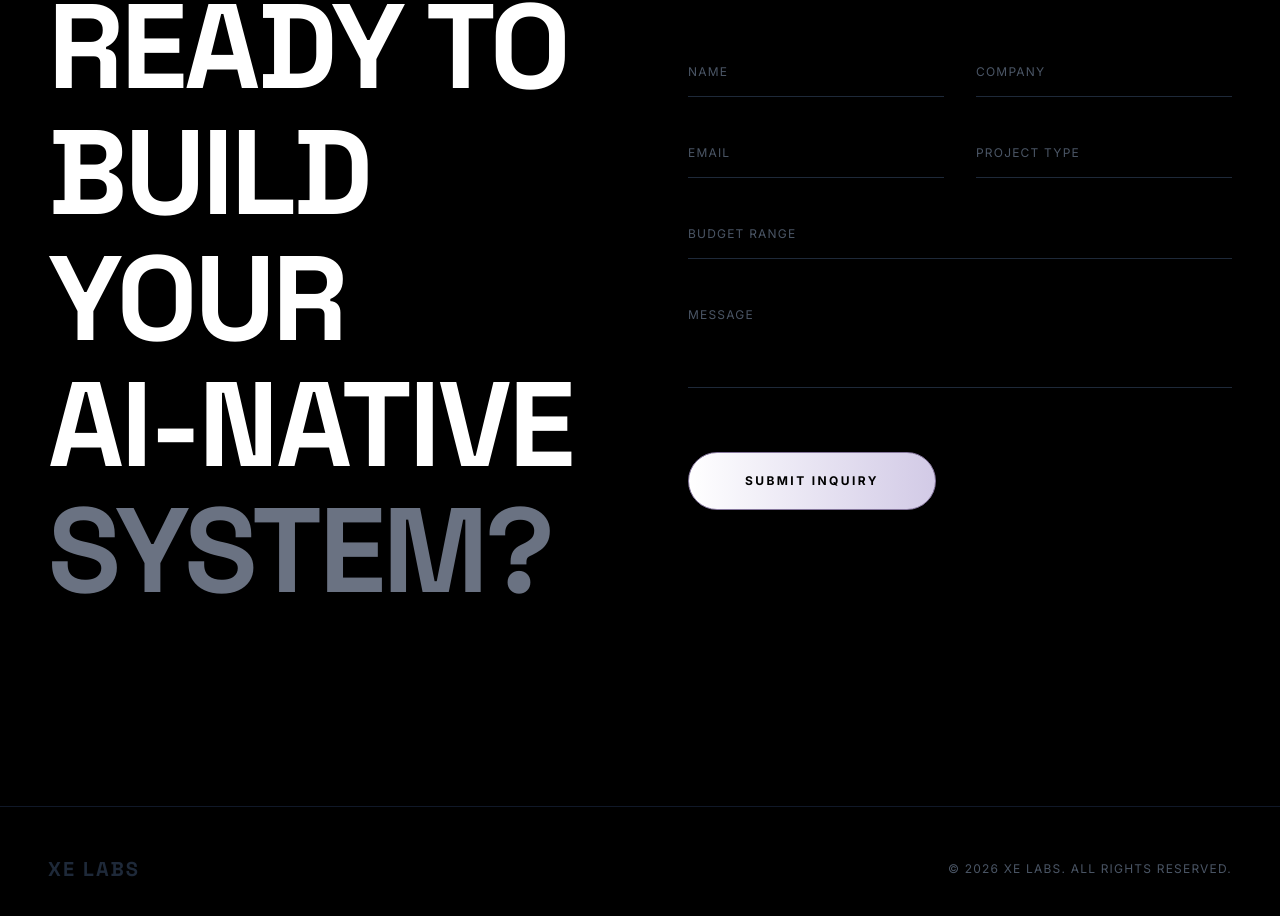
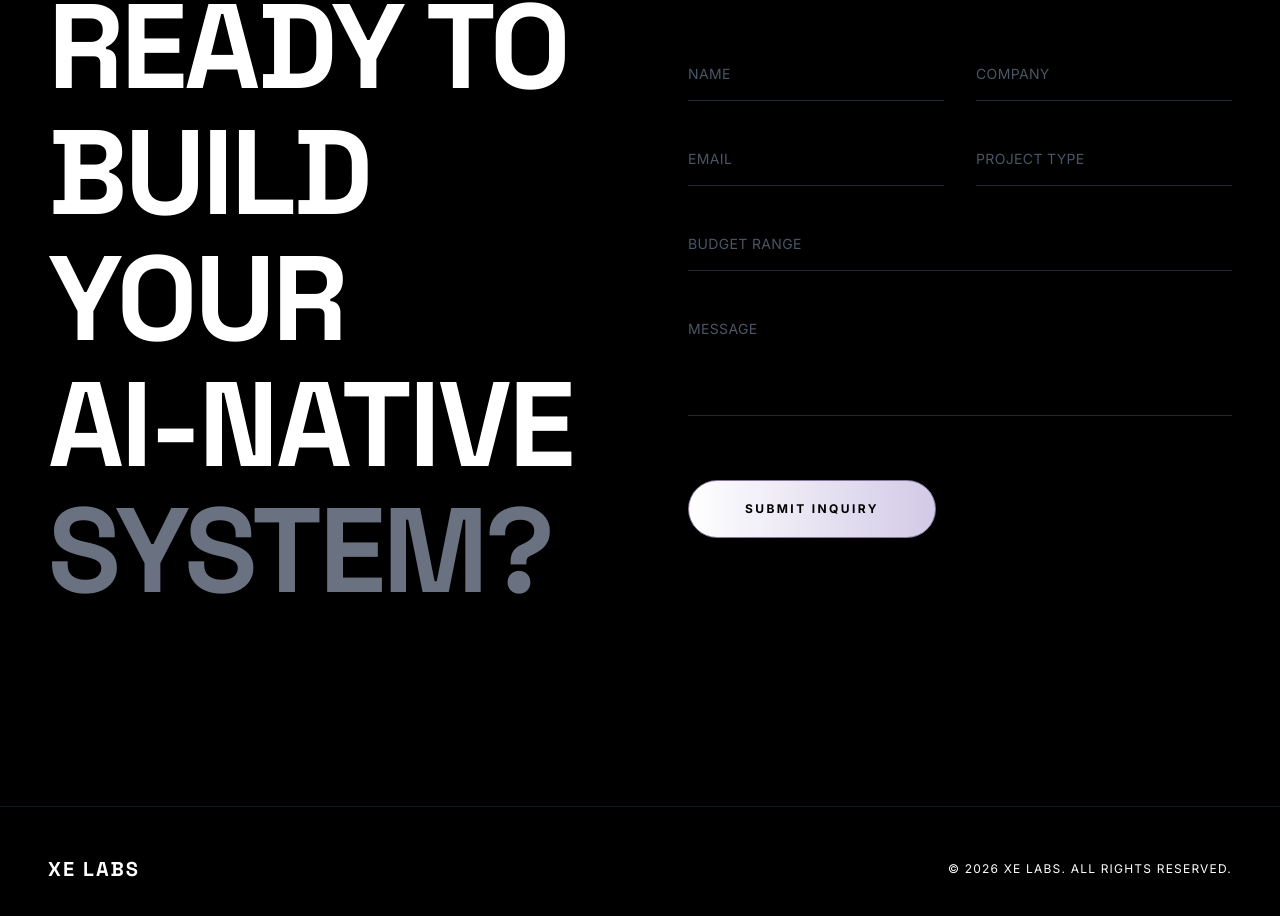
Before and after one commit to rajstories/Xe_Labs, a Next.js app: page / in a window 1280 px wide. Shown: the part 5712-6628 px from the top of the page. Built offline with nearby package versions, Linux system fonts and the light colour scheme.

Commit message:
style: update contact form and footer visuals
Improve form accessibility by adding dark mode autofill overrides and adjusting text styling. Update footer text contrast for better readability.

```diff
--- a/app/globals.css
+++ b/app/globals.css
@@ -21,4 +21,14 @@
     font-weight: 500;
     @apply text-white;
   }
+
+  /* Fix autofill styles in dark mode */
+  input:-webkit-autofill,
+  input:-webkit-autofill:hover,
+  input:-webkit-autofill:focus,
+  input:-webkit-autofill:active {
+      -webkit-box-shadow: 0 0 0 30px black inset !important;
+      -webkit-text-fill-color: white !important;
+      transition: background-color 5000s ease-in-out 0s;
+  }
 }
--- a/components/contact-section.tsx
+++ b/components/contact-section.tsx
@@ -36,12 +36,12 @@ export function ContactSection() {
               <input
                 type="text"
                 placeholder="NAME"
-                className="border-b border-gray-800 bg-transparent outline-none py-4 w-full text-white placeholder-gray-600 focus:border-white transition-colors uppercase tracking-widest text-xs"
+                className="border-b border-gray-800 bg-transparent outline-none py-4 w-full text-white placeholder-gray-600 focus:border-white transition-colors tracking-wide text-sm"
               />
               <input
                 type="text"
                 placeholder="COMPANY"
-                className="border-b border-gray-800 bg-transparent outline-none py-4 w-full text-white placeholder-gray-600 focus:border-white transition-colors uppercase tracking-widest text-xs"
+                className="border-b border-gray-800 bg-transparent outline-none py-4 w-full text-white placeholder-gray-600 focus:border-white transition-colors tracking-wide text-sm"
               />
             </div>
 
@@ -49,25 +49,25 @@ export function ContactSection() {
               <input
                 type="email"
                 placeholder="EMAIL"
-                className="border-b border-gray-800 bg-transparent outline-none py-4 w-full text-white placeholder-gray-600 focus:border-white transition-colors uppercase tracking-widest text-xs"
+                className="border-b border-gray-800 bg-transparent outline-none py-4 w-full text-white placeholder-gray-600 focus:border-white transition-colors tracking-wide text-sm"
               />
               <input
                 type="text"
                 placeholder="PROJECT TYPE"
-                className="border-b border-gray-800 bg-transparent outline-none py-4 w-full text-white placeholder-gray-600 focus:border-white transition-colors uppercase tracking-widest text-xs"
+                className="border-b border-gray-800 bg-transparent outline-none py-4 w-full text-white placeholder-gray-600 focus:border-white transition-colors tracking-wide text-sm"
               />
             </div>
 
             <input
               type="text"
               placeholder="BUDGET RANGE"
-              className="border-b border-gray-800 bg-transparent outline-none py-4 w-full text-white placeholder-gray-600 focus:border-white transition-colors uppercase tracking-widest text-xs"
+              className="border-b border-gray-800 bg-transparent outline-none py-4 w-full text-white placeholder-gray-600 focus:border-white transition-colors tracking-wide text-sm"
             />
 
             <textarea
               placeholder="MESSAGE"
               rows={4}
-              className="border-b border-gray-800 bg-transparent outline-none py-4 w-full text-white placeholder-gray-600 focus:border-white transition-colors uppercase tracking-widest text-xs resize-none"
+              className="border-b border-gray-800 bg-transparent outline-none py-4 w-full text-white placeholder-gray-600 focus:border-white transition-colors tracking-wide text-sm resize-none"
             ></textarea>
 
             <div className="mt-8 flex justify-start">
--- a/components/footer.tsx
+++ b/components/footer.tsx
@@ -2,10 +2,10 @@ export function Footer() {
   return (
     <footer className="w-full bg-black border-t border-gray-900 py-12 px-6 md:px-12">
       <div className="max-w-[1600px] mx-auto flex flex-col sm:flex-row items-center justify-between gap-6">
-        <div className="text-xl font-display font-bold uppercase tracking-widest text-gray-800">
+        <div className="text-xl font-display font-bold uppercase tracking-widest text-white">
           XE Labs
         </div>
-        <p className="text-gray-600 text-xs tracking-widest uppercase">
+        <p className="text-white text-xs tracking-widest uppercase">
           &copy; {new Date().getFullYear()} XE Labs. All rights reserved.
         </p>
       </div>
```
